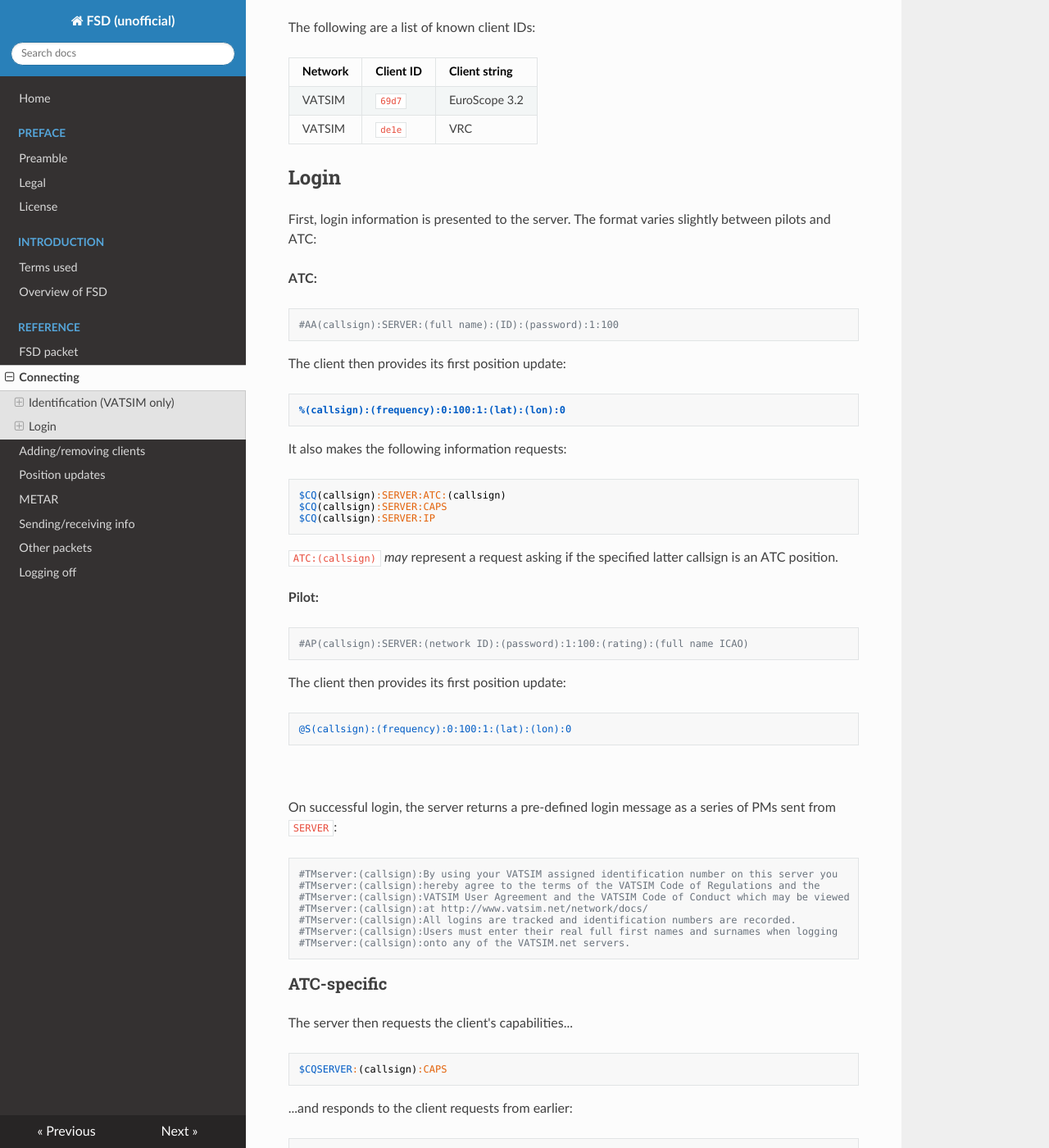
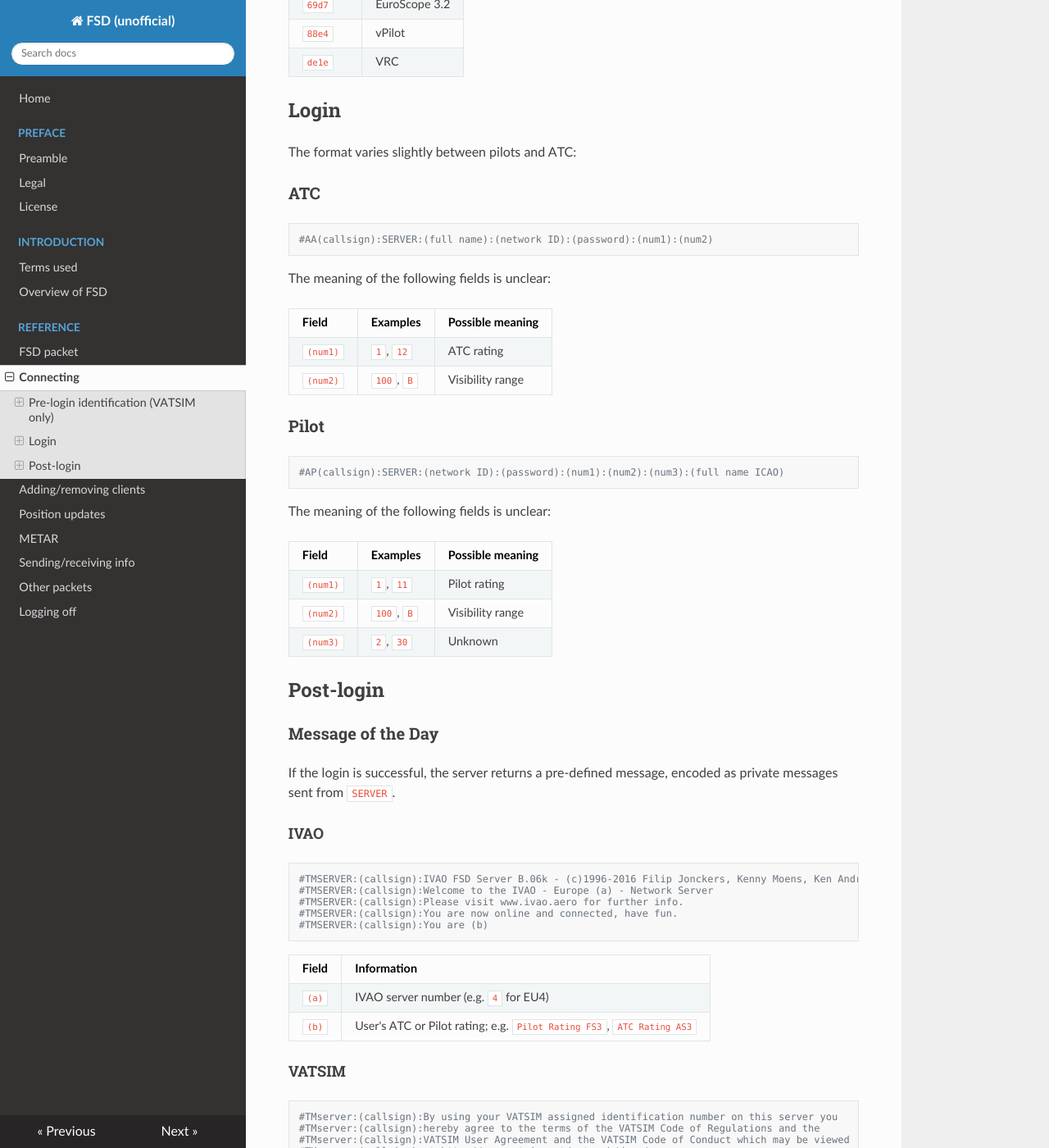
Before and after one commit to norrisng/fsd-doc, an MkDocs documentation site: the page built from docs/api/connect.md, in a window 1280 px wide and 1400 px high, scrolled down 1305 px. Shown: the whole window at 82% size. Built offline with MkDocs 1.6.1, drawn with Linux system fonts in a browser that asks for light colours; nearby versions of some CDN libraries; old or Windows-style settings are respelled for this version of MkDocs; some of the changed text lies outside the part shown.

Commit message:
Revamp "Connecting" page

````diff
--- a/docs/api/connect.md
+++ b/docs/api/connect.md
@@ -1,18 +1,12 @@
 # Connecting to a FSD server
 
-## Identification (VATSIM only) ##
+## Pre-login identification (VATSIM only) ##
 
-After the initial ACK handshake, the client and server identify themselves using the `$DI` and `$ID` prefix respectively. The server identifies itself first.
-
-Each server appears to contain a list of clients that are allowed to connect.
-
-**Note:** IVAO does not implement such a form of identification. The client initiates communication after the TCP connection is established (see the "Login" section).
-
-
+**Note:** IVAO does not implement this form of identification. The client initiates communication after the TCP connection is established (see the "Login" section).
 
 ### Server ###
 
-On initial connection, the server presents the client with the following:
+Once the connection is established, the server identifies itself using the `$DI` prefix:
 
 ```
 $DISERVER:CLIENT:VATSIM FSD V3.13:(token)
@@ -20,9 +14,11 @@
 
 `(token)` is a 22-character hexadecimal string that changes on every login. The mechanism behind its generation is unknown.
 
+
+
 ### Client ###
 
-To login to the FSD server, send the following packet:
+The client must then identify itself using the `$ID` prefix before continuing:
 
 ```
 $ID(callsign):SERVER:(client id):(client string):3:2:(network ID):(num)
@@ -33,73 +29,92 @@
 | `(callsign)`      | The callsign to log in as.                                   |
 | `(client id)`     | A 4-character hexadecimal string that identifies the client. See next subsection for details. |
 | `(client string)` | A human-readable string that identifies the client in use.   |
-| `(network ID)`    | The user's network ID (i.e. IVAO VID or VATSIM CID)          |
-| `(num)`           | A user-unique 9-digit number. It is unclear if it is linked to the client's hardware. |
+| `(network ID)`    | VATSIM CID.                                                  |
+| `(num)`           | A user-unique signed 9-digit number. It is unclear if it is linked to the client's hardware. |
 
-#### Client ID and string ####
 
-The server contains a whitelist of client IDs. Connections using non-whitelisted client IDs will be closed by the server:
+
+### Client ID and string ###
+
+VATSIM servers appear to contain a whitelist of client IDs. Connections using non-whitelisted client IDs will be closed by the server:
 
 ```
 $ERserver:unknown:016::Unauthorized client software
 ```
 
-The client string is *not* used by the server to identify the client software. It is merely a human-readable string for readability purposes.
+The client string is not used by the server to identify the client software. It is merely a human-readable string for readability purposes.
 
 The following are a list of known client IDs:
 
-| Network | Client ID | Client string |
-| ------- | --------- | ------------- |
-| VATSIM  | `69d7`    | EuroScope 3.2 |
-| VATSIM  | `de1e`    | VRC           |
+Client ID | Client string
+--------- | -------------
+`69d7`   | EuroScope 3.2
+`88e4`   | vPilot
+`de1e`   | VRC
+
+
+
+## Login ##
+
+The format varies slightly between pilots and ATC:
+
+### ATC ###
+
+```
+#AA(callsign):SERVER:(full name):(network ID):(password):(num1):(num2)
+```
+
+The meaning of the following fields is unclear:
+
+| Field    | Examples   | Possible meaning |
+| -------- | ---------- | ---------------- |
+| `(num1)` | `1`, `12`  | ATC rating       |
+| `(num2)` | `100`, `B` | Visibility range |
+
+
+
+### Pilot ###
+
+```
+#AP(callsign):SERVER:(network ID):(password):(num1):(num2):(num3):(full name ICAO)
+```
+
+The meaning of the following fields is unclear:
+
+| Field    | Examples   | Possible meaning |
+| -------- | ---------- | ---------------- |
+| `(num1)` | `1`, `11`  | Pilot rating     |
+| `(num2)` | `100`, `B` | Visibility range |
+| `(num3)` | `2`, `30`  | Unknown          |
 
 
 
 
 
-## Login ##
+## Post-login ##
 
-First, login information is presented to the server. The format varies slightly between pilots and ATC:
+### Message of the Day ###
 
-**ATC:**
+If the login is successful, the server returns a pre-defined message, encoded as private messages sent from `SERVER`.
+
+#### IVAO ####
 
 ```
-#AA(callsign):SERVER:(full name):(ID):(password):1:100
+#TMSERVER:(callsign):IVAO FSD Server B.06k - (c)1996-2016 Filip Jonckers, Kenny Moens, Ken Andries - limited license, usage granted to International Virtual Aviation Organisation VZW
+#TMSERVER:(callsign):Welcome to the IVAO - Europe (a) - Network Server
+#TMSERVER:(callsign):Please visit www.ivao.aero for further info.
+#TMSERVER:(callsign):You are now online and connected, have fun.
+#TMSERVER:(callsign):You are (b)
 ```
 
-The client then provides its first position update:
-
-```
-%(callsign):(frequency):0:100:1:(lat):(lon):0
-```
-
-It also makes the following information requests:
-
-```
-$CQ(callsign):SERVER:ATC:(callsign)
-$CQ(callsign):SERVER:CAPS
-$CQ(callsign):SERVER:IP
-```
-
-`ATC:(callsign)` *may* represent a request asking if the specified latter callsign is an ATC position.
+| Field | Information                                                  |
+| ----- | ------------------------------------------------------------ |
+| `(a)` | IVAO server number (e.g. `4` for EU4)                        |
+| `(b)` | User's ATC or Pilot rating; e.g. `Pilot Rating FS3`, `ATC Rating AS3` |
 
 
 
-**Pilot:**
-
-```
-#AP(callsign):SERVER:(network ID):(password):1:100:(rating):(full name ICAO)
-```
-
-The client then provides its first position update:
-
-```
-@S(callsign):(frequency):0:100:1:(lat):(lon):0
-```
-
-&nbsp;
-
-On successful login, the server returns a pre-defined login message as a series of PMs sent from `SERVER`:
+#### VATSIM ####
 
 ```
 #TMserver:(callsign):By using your VATSIM assigned identification number on this server you
@@ -113,28 +128,96 @@
 
 
 
-### ATC-specific ###
+### Post-login setup ###
 
-The server then requests the client's capabilities...
+#### IVAO ####
+
+The client then provides information to the server about itself:
+
+```
+!C(callsign):SERVER:(rating):(num1):(client):(client version):(num2)
+```
+
+| Field              | Description                                                  |
+| ------------------ | ------------------------------------------------------------ |
+| `(callsign)`       | User's callsign.                                             |
+| `(rating)`         | User's rating, as an integer (see "Terms Used" under "Introduction") |
+| `(num1)`           | *Unknown.*                                                   |
+| `(client)`         | Name of the client; e.g. `IvAp`.                             |
+| `(client version)` | Client version; e.g. `2.0.2`                                 |
+| `(num2)`           | *Unknown.*                                                   |
+
+The server replies with some information about the client:
+
+```
+!RSERVER:(callsign):(rating):(num1):(rating):(num2):(client IP address)
+```
+
+The meaning of `(num1)` and `(num2)` is unclear. They are different from `(num1)` and `(num2)` in the packet sent before this response.
+
+
+
+##### ATC
+
+Prior to the above-mentioned `!C` packet, ATC clients provide an additional packet on the controller's airfield:
+
+```
+&D(callsign):SERVER:0:(airport ICAO)
+```
+
+##### Pilot #####
+
+After the `!C` packet, the client sends some additional info:
+
+```
+$NV(callsign):SERVER:(callsign):1
+-PD(callsign):SERVER:(MTL model name)
+-MD(callsign):SERVER:13
+&R(callsign):SERVER:0
+-RF(callsign):SERVER:3:3
+```
+
+The meaning of the trailing numbers is unclear.
+
+
+
+#### VATSIM ####
+
+The server requests information on the client's capabilities:
+
+##### ATC #####
+
+Server request:
 
 ```
 $CQSERVER:(callsign):CAPS
-```
-
-...and responds to the client requests from earlier:
-
-```
 $CRSERVER:(callsign):ATC:N:(callsign)
 $CRSERVER:(callsign):CAPS:ATCINFO=1:SECPOS=1
 $CRSERVER:(callsign):IP:(client IP address)
 ```
 
-`ATC:N:(callsign) ` *probably* means something along the lines of "`callsign` is not an ATC position" (the `N` probably means "no").
+The `N` on the second line *may* indicate the server indicating that the client is not providing ATC services.
 
-
-
-The client responds to the request for capabilities data:
+Client response:
 
 ```
 $CR(callsign):SERVER:CAPS:ATCINFO=1:SECPOS=1:MODELDESC=1:ONGOINGCOORD=1
 ```
+
+
+
+##### Pilot #####
+
+Server request:
+
+```
+$CQSERVER:(callsign):CAPS
+$CRSERVER:(callsign):IP:(client IP address)
+$ERserver:(callsign):008:(callsign):No flightplan
+```
+
+Client response:
+
+```
+$CR(callsign):SERVER:CAPS:VERSION=1:ATCINFO=1:MODELDESC=1:ACCONFIG=1
+```
````
